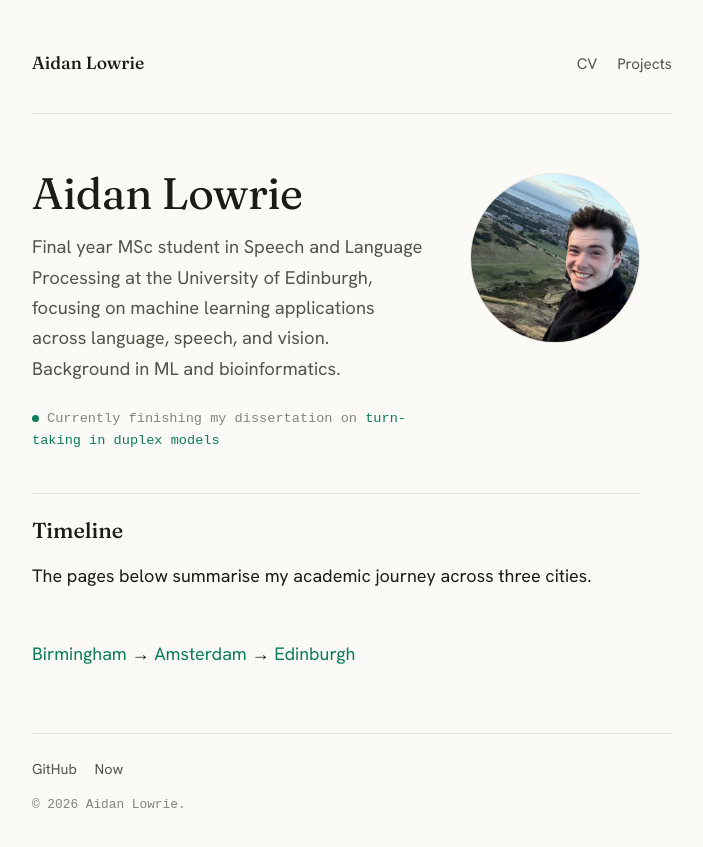
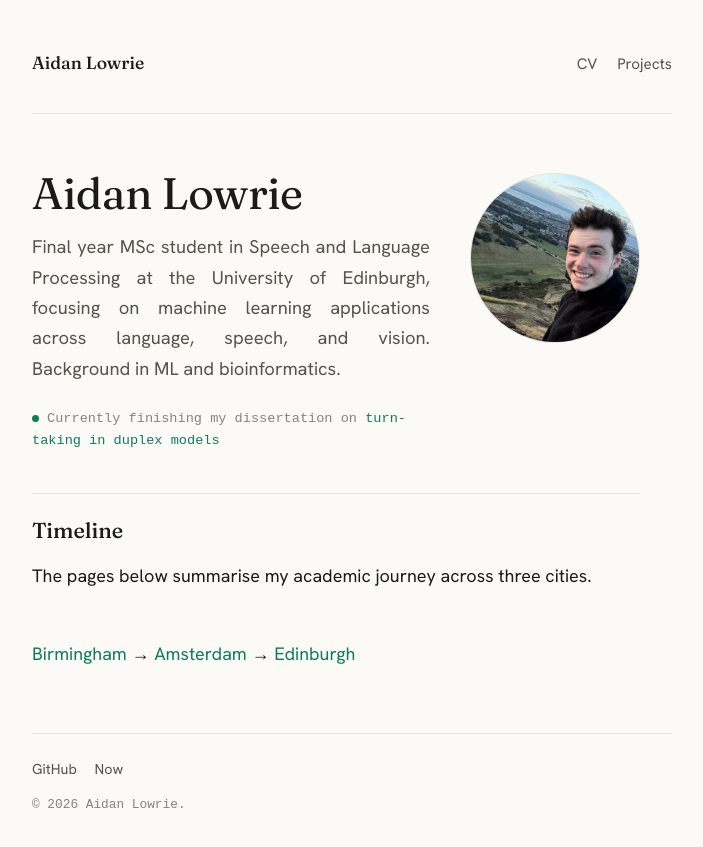
Before and after one commit to aidanlowrie/aidanlowrie.github.io, a Jekyll site: the page built from index.html, in a window 1280 px wide. Shown: the top 847 px of the page, without its empty margins (288-991 px from the left). Built offline with Jekyll 4.4.1, drawn with Linux system fonts in a browser that asks for light colours; some web fonts are replaced.

Commit message:
Add justified text alignment back for uniform line width

```diff
--- a/assets/css/style.scss
+++ b/assets/css/style.scss
@@ -139,7 +139,7 @@ strong { font-weight:500; }
 .hero-intro { min-width:0; }
 .hero-name { font-family:var(--serif); font-weight:400; line-height:1.05;
   font-size:2.75rem; margin:0 0 1rem; letter-spacing:-0.01em; }
-.hero-tagline { font-size:1.15rem; line-height:1.65; color:var(--muted); max-width:520px; margin:0 0 1.5rem; }
+.hero-tagline { font-size:1.15rem; line-height:1.65; color:var(--muted); max-width:520px; margin:0 0 1.5rem; text-align:justify; }
 .status { font-family:var(--mono); font-size:0.85rem; color:var(--faint); display:block; }
 .dot { display:inline-block; width:7px; height:7px; border-radius:50%; background:var(--accent); margin-right:0.5rem; vertical-align:baseline; }
 
```
